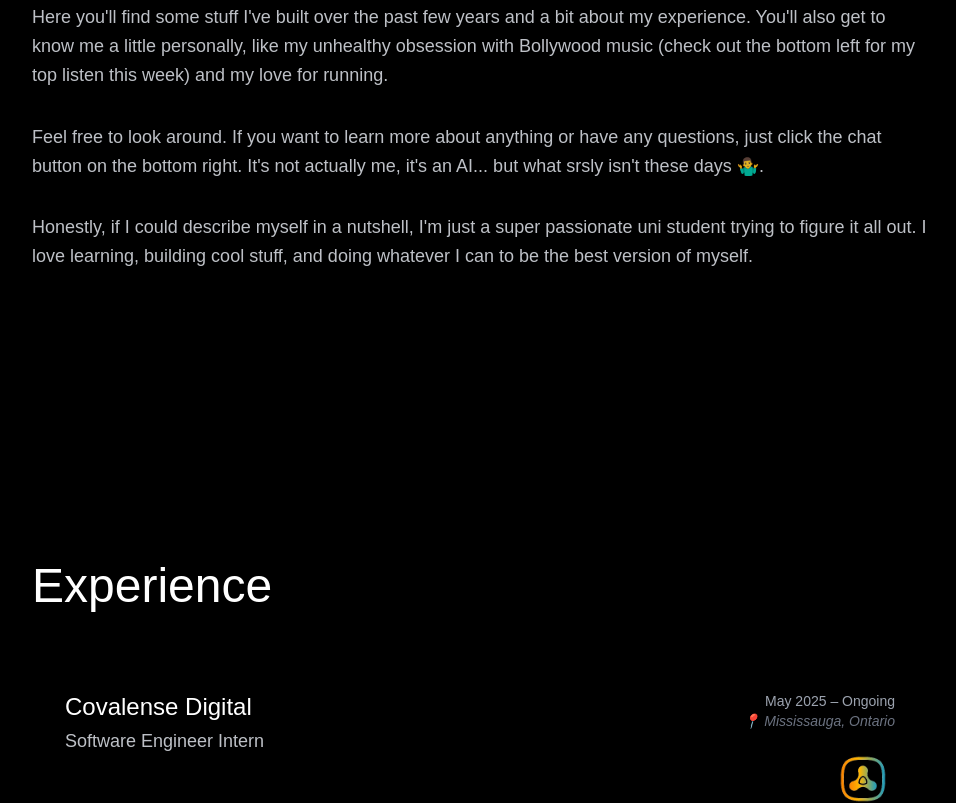
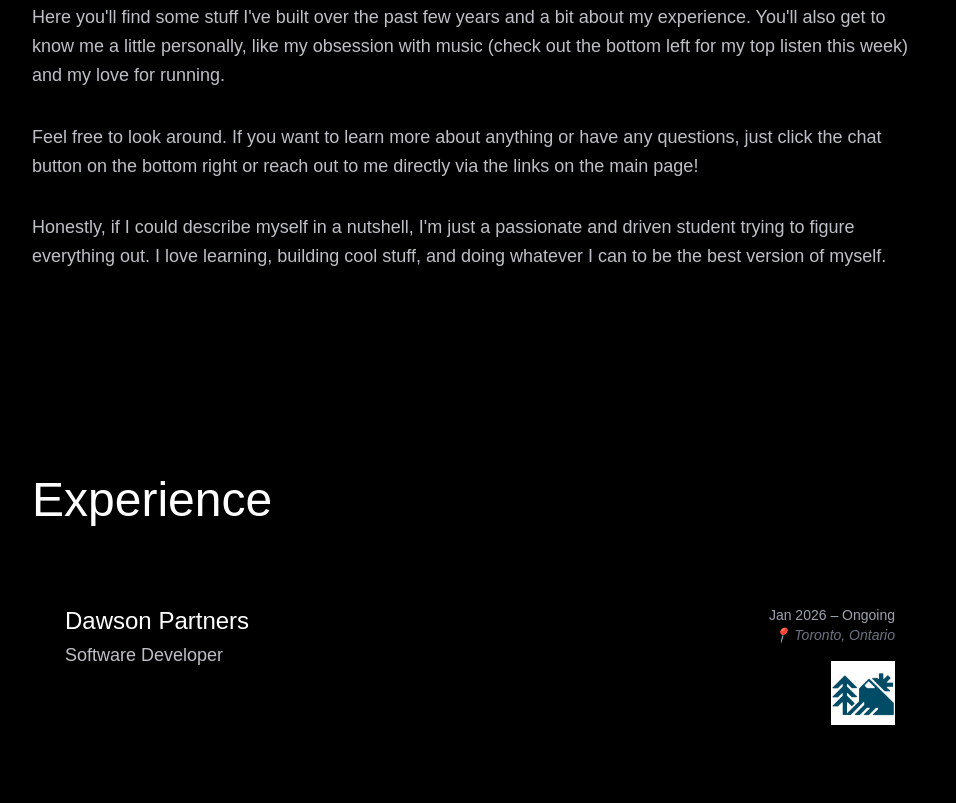
Before and after one commit to omn25/portfolio, a Next.js app in the folder om-nathwani-next/: page / in a window 1280 px wide. Shown: the part 1220-2023 px from the top of the page, without its empty margins (160-1116 px from the left). Built offline with nearby package versions, Linux system fonts and the light colour scheme.

Commit message:
updated for 02/08/2026

```diff
--- a/om-nathwani-next/next.config.js
+++ /dev/null
@@ -1,6 +0,0 @@
-/** @type {import('next').NextConfig} */
-const nextConfig = {
-    reactStrictMode: true,
-}
-
-module.exports = nextConfig
--- a/om-nathwani-next/src/app/api/chat/route.ts
+++ b/om-nathwani-next/src/app/api/chat/route.ts
@@ -117,7 +117,7 @@ Personal:
 - Always excited to learn new tech
 - Enjoy teaching and explaining complex topics simply
 - You love all types of music, specific genres include Bollywood, Hip Hop, Rap, Pop, R&B and Rock, so basically everything
-- Your favorite English artists are The Weeknd, Ed Sheeran, and Travis Scott, recently you have been listening to a lot of Alex Warren
+- Your favorite English artists are The Weeknd, Ed Sheeran, and Travis Scott, recently you have been listening to a lot of Bad Bunny
 - You are a huge fan of Bollywood movies and music, and you love to watch and listen them with your family
 - Your top three favorite bollywood movies of all time are 3 idiots, Kal Ho Naa Ho, and Bajrangi Bhaijaan YOU HAVE A FAVORITE BOLLYWOOD MOVIE
 - You like all actors, but your favorite is Akshay Kumar
--- a/om-nathwani-next/src/components/About.js
+++ b/om-nathwani-next/src/components/About.js
@@ -10,13 +10,13 @@ const About = () => {
                         Hi! 👋 I'm Om, a CS/BBA student and varsity XC/T&F athlete at the University of Waterloo and Wilfrid Laurier University. If you're reading this, that means you've stumbled across my page. Welcome!
                     </p>
                     <p className="leading-relaxed">
-                        Here you'll find some stuff I've built over the past few years and a bit about my experience. You'll also get to know me a little personally, like my unhealthy obsession with Bollywood music (check out the bottom left for my top listen this week) and my love for running.
+                        Here you'll find some stuff I've built over the past few years and a bit about my experience. You'll also get to know me a little personally, like my obsession with music (check out the bottom left for my top listen this week) and my love for running.
                     </p>
                     <p className="leading-relaxed">
-                        Feel free to look around. If you want to learn more about anything or have any questions, just click the chat button on the bottom right. It's not actually me, it's an AI... but what srsly isn't these days 🤷‍♂️.
+                        Feel free to look around. If you want to learn more about anything or have any questions, just click the chat button on the bottom right or reach out to me directly via the links on the main page!
                     </p>
                     <p className="leading-relaxed">
-                        Honestly, if I could describe myself in a nutshell, I'm just a super passionate uni student trying to figure it all out. I love learning, building cool stuff, and doing whatever I can to be the best version of myself.
+                        Honestly, if I could describe myself in a nutshell, I'm just a passionate and driven student trying to figure everything out. I love learning, building cool stuff, and doing whatever I can to be the best version of myself.
                     </p>
                 </div>
             </div>
--- a/om-nathwani-next/src/components/Experience.js
+++ b/om-nathwani-next/src/components/Experience.js
@@ -8,15 +8,43 @@ const Experience = () => {
                 <h1 className="text-4xl md:text-5xl font-light text-white mb-8 md:mb-12">Experience</h1>
 
                 <div className="space-y-4 md:space-y-6">
+                    {/* Dawson Partners */}
+                    <div className="bg-black/20 backdrop-blur-sm rounded-xl p-6 md:p-8 relative border border-transparent hover:border-white/20 transition-all duration-300">
+                        <div className="flex flex-col md:flex-row md:justify-between md:items-start mb-2">
+                            <div>
+                                <h2 className="text-xl md:text-2xl font-light text-white mb-1">
+                                    <a href="https://dawsonpartners.com/" target="_blank" rel="noopener noreferrer" className="hover:underline">Dawson Partners</a>
+                                </h2>
+                                <p className="text-base md:text-lg text-gray-300/90 font-light mb-1">Software Developer</p>
+                            </div>
+                            <div className="text-right mt-2 md:mt-0">
+                                <p className="text-xs md:text-sm text-gray-400">Jan 2026 – Ongoing</p>
+                                <p className="text-xs md:text-sm text-gray-500 italic flex items-center md:justify-end">
+                                    <span className="mr-1">📍</span> Toronto, Ontario
+                                </p>
+                                <div className="w-12 h-12 md:w-16 md:h-16 relative mt-2 md:mt-4 ml-auto">
+                                    <Image
+                                        src="/images/dawson-partners-logo.jpg"
+                                        alt="Dawson Partners Logo"
+                                        fill
+                                        className="object-contain"
+                                    />
+                                </div>
+                            </div>
+                        </div>
+                    </div>
+
                     {/* Covalense Digital */}
                     <div className="bg-black/20 backdrop-blur-sm rounded-xl p-6 md:p-8 relative border border-transparent hover:border-white/20 transition-all duration-300">
                         <div className="flex flex-col md:flex-row md:justify-between md:items-start mb-2">
                             <div>
-                                <h2 className="text-xl md:text-2xl font-light text-white mb-1">Covalense Digital</h2>
+                                <h2 className="text-xl md:text-2xl font-light text-white mb-1">
+                                    <a href="https://covalensedigital.com/" target="_blank" rel="noopener noreferrer" className="hover:underline">Covalense Digital</a>
+                                </h2>
                                 <p className="text-base md:text-lg text-gray-300/90 font-light mb-1">Software Engineer Intern</p>
                             </div>
                             <div className="text-right mt-2 md:mt-0">
-                                <p className="text-xs md:text-sm text-gray-400">May 2025 – Ongoing</p>
+                                <p className="text-xs md:text-sm text-gray-400">May 2025 – Aug. 2025</p>
                                 <p className="text-xs md:text-sm text-gray-500 italic flex items-center md:justify-end">
                                     <span className="mr-1">📍</span> Mississauga, Ontario
                                 </p>
@@ -30,13 +58,18 @@ const Experience = () => {
                                 </div>
                             </div>
                         </div>
+                        <div className="mt-4 space-y-3 text-sm md:text-base text-gray-300/90 font-light">
+                            <p>Developed and demoed a secure, RBAC-enabled internal MCP system that lets users search and interact with data in natural language while respecting access permissions.</p>
+                        </div>
                     </div>
 
                     {/* Wat.AI */}
                     <div className="bg-black/20 backdrop-blur-sm rounded-xl p-6 md:p-8 relative border border-transparent hover:border-white/20 transition-all duration-300">
                         <div className="flex flex-col md:flex-row md:justify-between md:items-start">
                             <div>
-                                <h2 className="text-xl md:text-2xl font-light text-white mb-1">Wat.AI</h2>
+                                <h2 className="text-xl md:text-2xl font-light text-white mb-1">
+                                    <a href="https://watai.ca/" target="_blank" rel="noopener noreferrer" className="hover:underline">Wat.AI</a>
+                                </h2>
                                 <p className="text-base md:text-lg text-gray-300/90 font-light mb-1">Software Engineer</p>
                                 <p className="text-xs md:text-sm text-gray-400 font-light italic">Python, AWS, RESTful APIs, OpenAI, RAG</p>
                             </div>
--- a/om-nathwani-next/src/components/Home.js
+++ b/om-nathwani-next/src/components/Home.js
@@ -44,7 +44,6 @@ export default function HomeContent() {
                             "CS @ UWaterloo 🦁", 700,
                             "BBA @ WLU 🦅", 700,
                             "Varsity Athlete XC + T&F 🏃", 700,
-                            "Lowkey AI and Tech Nerd 🤫 🤪", 700,
                             "Hi, I'm Om Nathwani!", // Final state
                         ]}
                         wrapper="span"
--- a/om-nathwani-next/src/components/SpotifyPlayer.js
+++ b/om-nathwani-next/src/components/SpotifyPlayer.js
@@ -7,7 +7,7 @@ const SpotifyPlayer = () => {
     // - Track: /track/TRACK_ID
     // - Artist: /artist/ARTIST_ID
     // Get the ID from the Spotify share link, it's the part after the last '/'
-    const spotifyEmbedUrl = "https://open.spotify.com/embed/track/4Q0qVhFQa7j6jRKzo3HDmP";
+    const spotifyEmbedUrl = "https://open.spotify.com/embed/track/3Ueq2zboxwAbsvHrOjdEqz?si=e14196c889c34b1e";
 
     return (
         <div className="fixed bottom-6 left-6 z-40">
```
Also changed, not shown: om-nathwani-next/public/images/dawson-partners-logo.jpg (added).
